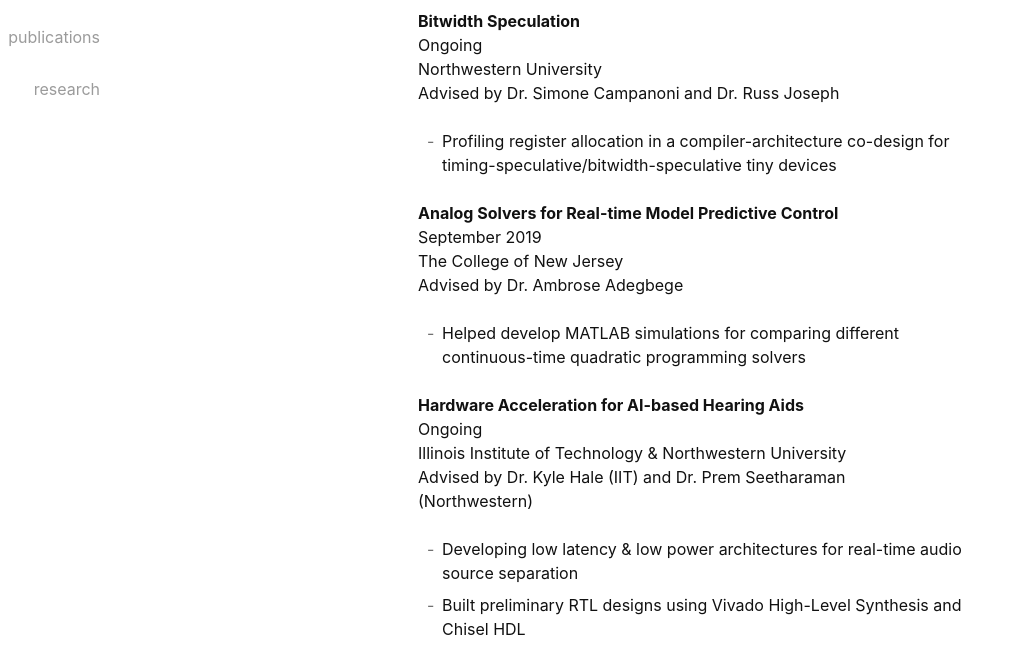
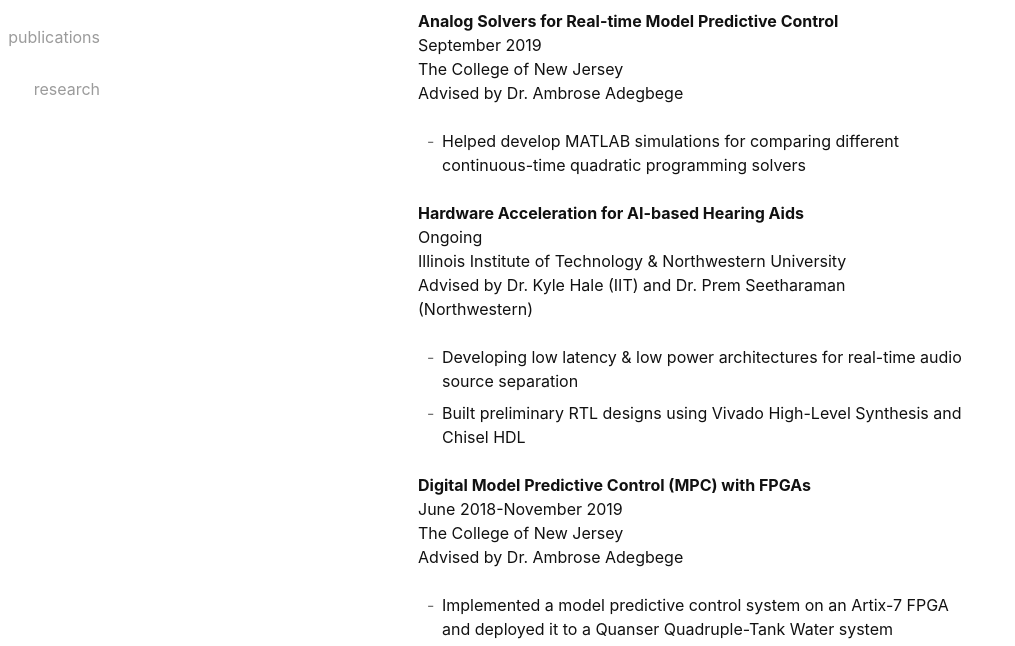
Before and after one commit to hkhajanchi/hkhajanchi.github.io, a plain HTML site: page research/index.html in a window 1280 px wide. Shown: the part 127-773 px from the top of the page, without its empty margins (0-1015 px from the left). Drawn offline with nearby package versions, Linux system fonts and the light colour scheme.

Commit message:
modified research.html

```diff
--- a/research/index.html
+++ b/research/index.html
@@ -109,13 +109,7 @@
           </header>
           <article class="post__content">
 
-<p><strong>Bitwidth Speculation</strong><br>
-Ongoing<br>
-Northwestern University<br>
-Advised by Dr. Simone Campanoni and Dr. Russ Joseph</p>
-<ul>
-<li>Profiling register allocation in a compiler-architecture co-design for timing-speculative/bitwidth-speculative tiny devices</li>
-</ul>
+
 <p><strong>Analog Solvers for Real-time Model Predictive Control</strong><br>
 September 2019<br>
 The College of New Jersey<br>
```
